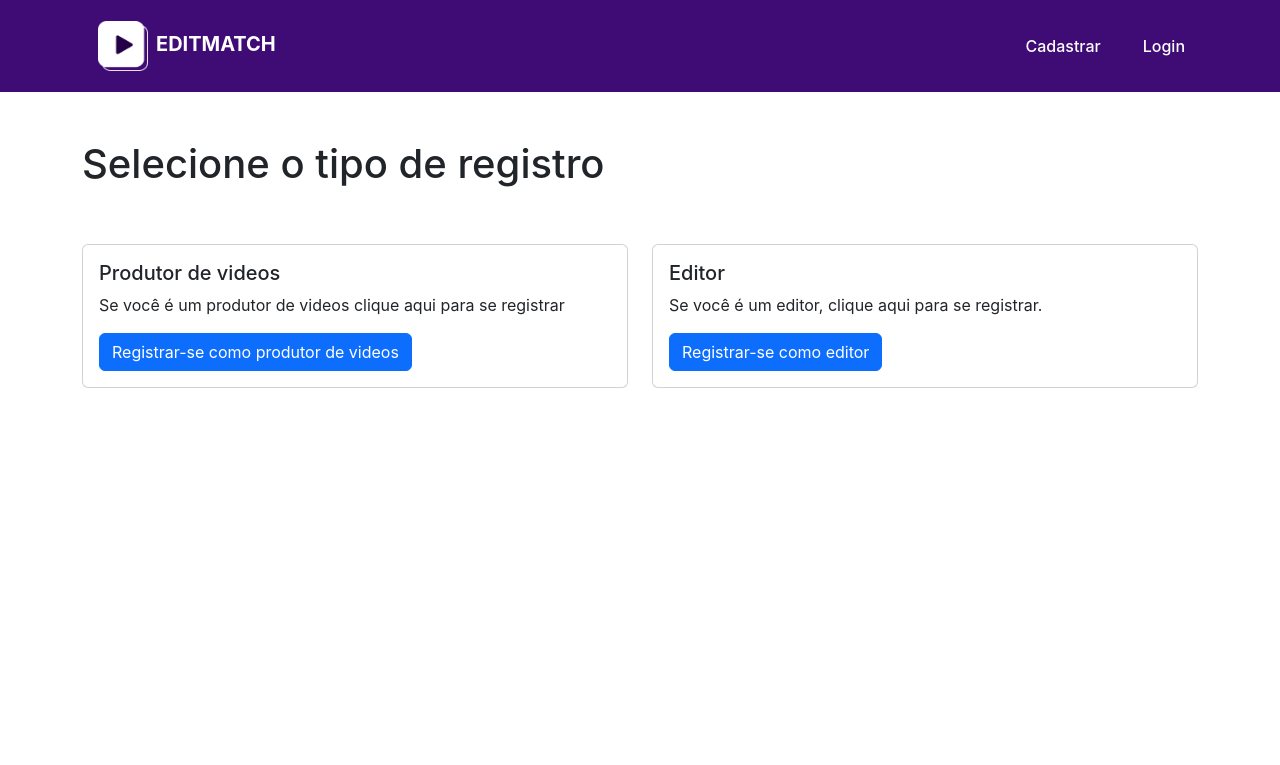
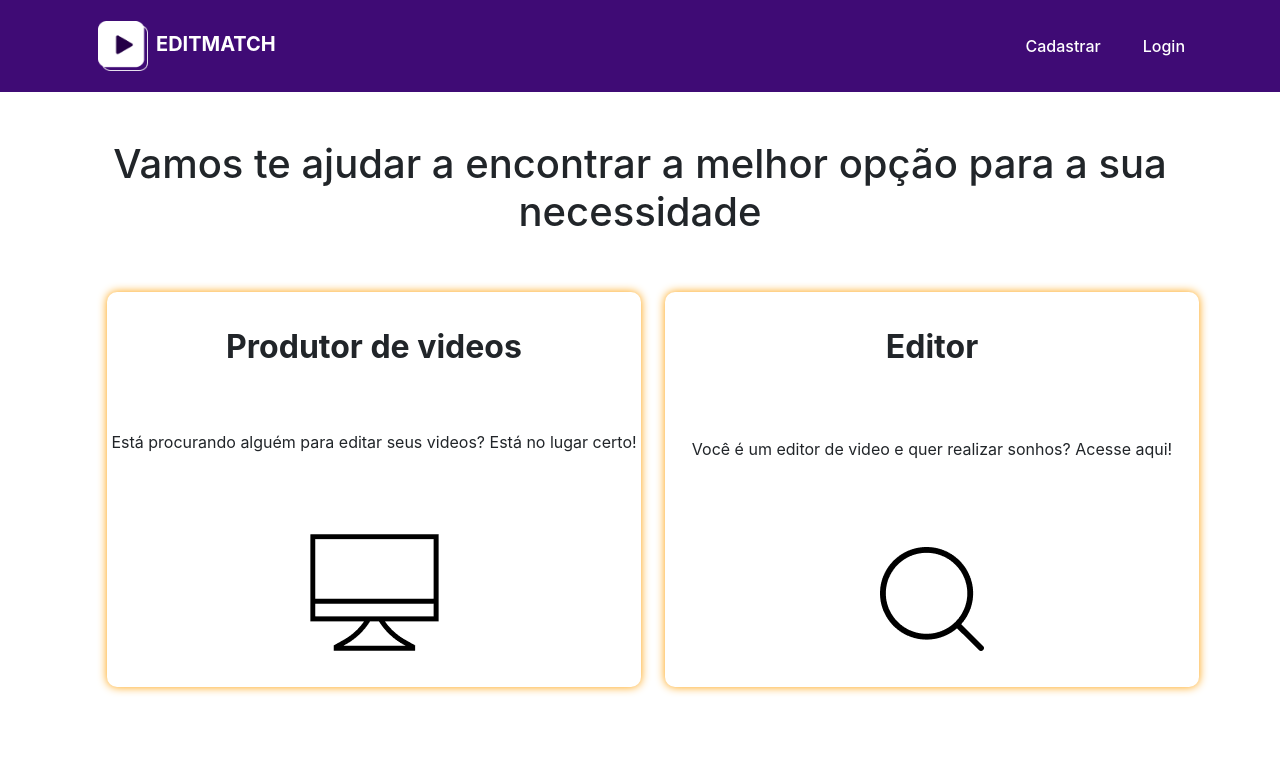
Before and after one commit to SPRINT-3-Semestre/Front-end, a React (Create React App) app in the folder frontend/: page /register-seletor in a window 1280 px wide. Shown: the top 765 px of the page. Built offline with nearby package versions, Linux system fonts and the light colour scheme.

Commit message:
UPDATE - refactor no cadastro e login e estilizacoes

```diff
--- a/frontend/src/pages/Auth/Register.jsx
+++ b/frontend/src/pages/Auth/Register.jsx
@@ -9,17 +9,27 @@ import style from '../../ui/styles/FormRegister.module.css';
 import imageRegister from '../../ui/images/register.svg';
 
 function Register() {
+
+
     const [email, setEmail] = useState('');
-    const [nome, setNome] = useState('');
+
+    const [name, setName] = useState('');
+
+    const [lastName, setLastName] = useState('');
+
     const [password, setPassword] = useState('');
+
     const [confirmPassword, setConfirmPassword] = useState('');
+
+    const [hourValue, setHourValue] = useState('n/a');
+
+    const [pixKey, setPixKey] = useState('11961667767');
+
     const { rota } = useLocation().state;
 
     const navigate = useNavigate();
 
     const endpoint = rota;
-    console.log(endpoint)
-
     const handleSubmit = async (event) => {
         event.preventDefault();
 
@@ -32,9 +42,12 @@ function Register() {
 
         try {
             const response = await axios.post(endpoint, {
-                nome: nome,
+                name: name,
+                last_name: lastName,
                 email: email,
                 password: password,
+                chavePix: pixKey,
+                valorHora: hourValue,
                 isEditor: endpoint === 'http://localhost:8080/editores' ? true : false
             });
 
@@ -60,7 +73,7 @@ function Register() {
                 <img src={imageRegister} className={style.login_image} alt="Imagem de arvore roxa " />
                 <div className="row mr-5">
                     <div className="col-12 col-md-12">
-                        <form onSubmit={handleSubmit} className={style.form_login}>
+                        <form onSubmit={handleSubmit} className={style.form_register}>
                             <h1 className={style.title}>Cadastro</h1>
                             <div className="form-group">
                                 <label htmlFor="inputName">Nome</label>
@@ -70,8 +83,20 @@ function Register() {
                                     id="inputName"
                                     aria-describedby="nameHelp"
                                     placeholder="Digite seu nome"
-                                    value={nome}
-                                    onChange={(event) => setNome(event.target.value)}
+                                    value={name}
+                                    onChange={(event) => setName(event.target.value)}
+                                    required
+                                />
+                            </div>
+                            <div className="form-group">
+                                <label htmlFor="inputLastName">Sobrenome</label>
+                                <input
+                                    type="text"
+                                    className="form-control"
+                                    id="inputLastName"
+                                    placeholder="Digite seu sobrenome"
+                                    value={lastName}
+                                    onChange={(event) => setLastName(event.target.value)}
                                     required
                                 />
                             </div>
@@ -112,6 +137,34 @@ function Register() {
                                     required
                                 />
                             </div>
+                            {rota === 'http://localhost:8080/editores' && (
+                                <>
+                                    <div className="form-group">
+                                        <label htmlFor="inputHourValue">Valor do seu serviço (Valor hora)</label>
+                                        <input
+                                            type="text"
+                                            className="form-control"
+                                            id="inputHourValue"
+                                            placeholder="Digite o valor do seu serviço"
+                                            value={hourValue}
+                                            onChange={(event) => setHourValue(event.target.value)}
+                                            required
+                                        />
+                                    </div>
+                                    <div className="form-group">
+                                        <label htmlFor="inputHourValue">Chave pix</label>
+                                        <input
+                                            type="text"
+                                            className="form-control"
+                                            id="inputPixKey"
+                                            placeholder="Digite sua chave pix"
+                                            value={pixKey}
+                                            onChange={(event) => setPixKey(event.target.value)}
+                                            required
+                                        />
+                                    </div>
+                                </>
+                            )}
                             <div className="row d-flex">
                                 <div className="col-md-6 mr-2">
                                     <Link to="/login" className={style.link_right}>Já tem cadastro?</Link>
--- a/frontend/src/pages/Auth/RegisterSelection.jsx
+++ b/frontend/src/pages/Auth/RegisterSelection.jsx
@@ -1,8 +1,13 @@
 // RegisterSelection.jsx
 import { Helmet } from "react-helmet";
 import Header from "../../ui/components/surfaces/Header";
-import { useState } from 'react';
 import { useNavigate } from 'react-router-dom';
+
+import style from '../../ui/styles/RegisterSelection.module.css'
+
+import monitor from '../../ui/images/Monitor.png';
+import magnifier from '../../ui/images/find.png';
+import Footer from "../../ui/components/surfaces/Footer";
 
 function RegisterSelection() {
     const navigate = useNavigate();
@@ -21,33 +26,37 @@ function RegisterSelection() {
             <Helmet title="EditMatch - Registro" />
             <Header />
             <div className="container">
+
                 <div className="row">
-                    <div className="col-md-12">
-                        <h1 className="mt-5">Selecione o tipo de registro</h1>
+                    <div className="col-md-12 text-center">
+                        <h1 className="mt-5">Vamos te ajudar a encontrar a melhor opção para a sua necessidade</h1>
+                    </div>
+
                     <div className="row">
+
                         <div className="col-md-6">
-                                <div className="card mt-5">
-                                    <div className="card-body">
+                            <div className={`mt-5 ${style.card}`} id="produtor" onClick={() => handleClick('produtor')}>
                                 <h5 className="card-title">Produtor de videos</h5>
-                                        <p className="card-text">Se você é um produtor de videos clique aqui para se registrar</p>
-                                        <button className="btn btn-primary" id="produtor" onClick={() => handleClick('produtor')}>Registrar-se como produtor de videos</button>
+                                <p className="card-text">Está procurando alguém para editar seus videos? Está no lugar certo!</p>
+                                <img src={monitor} alt="Icone de monitor" />
                             </div>
                         </div>
-                            </div>
+
+
                         <div className="col-md-6">
-                                <div className="card mt-5">
-                                    <div className="card-body">
+                            <div className={`mt-5 ${style.card}`} id="editor" onClick={() => handleClick('editor')}>
                                 <h5 className="card-title">Editor</h5>
-                                        <p className="card-text">Se você é um editor, clique aqui para se registrar.</p>
-                                        <button className="btn btn-primary" id="editor" onClick={() => handleClick('editor')}>Registrar-se como editor</button>
+                                <p className="card-text">Você é um editor de video e quer realizar sonhos? Acesse aqui!</p>
+                                <img src={magnifier} alt="Icone de lupa" />
                             </div>
                         </div>
+
                     </div>
                 </div>
+
             </div>
-                </div>
-            </div>
-        </>
+            <Footer />
+            d        </>
     )
 }
 
--- a/frontend/src/ui/components/modals/Pedido.jsx
+++ b/frontend/src/ui/components/modals/Pedido.jsx
@@ -23,7 +23,6 @@ function Pedido() {
          height: "100%",
          backgroundColor: "rgba(0, 0, 0, 0.7)",
          zIndex: 9999,
-         display: "flex",
          justifyContent: "center",
          alignItems: "center",
       }}>
--- a/frontend/src/ui/styles/FormRegister.module.css
+++ b/frontend/src/ui/styles/FormRegister.module.css
@@ -1,4 +1,4 @@
-.form_login {
+.form_register {
     display: flex;
     flex-direction: column;
     align-items: center;
@@ -10,10 +10,10 @@
     font-size: 14px;
     position: relative;
     right: 50em;
-    bottom: 22em;
+    bottom: 30em;
 }
 
-.form_login input {
+.form_register input {
     display: flex;
     width: 382px;
     height: 46px;
@@ -28,17 +28,17 @@
     box-shadow: 0px 4px 4px 0px rgba(0, 0, 0, 0.25);
 }
 
-.form_login label {
+.form_register label {
     margin-top: 1em;
     font-size: 15px;
 }
 
-.form_login a {
+.form_register a {
     display: flex;
     flex-direction: row;
 }
 
-.form_login button {
+.form_register button {
     display: flex;
     justify-content: center;
     text-align: center;
@@ -55,24 +55,24 @@
     margin-top: 1em;
 }
 
-.form_login button:hover {
+.form_register button:hover {
     transition: 0.5s;
     background: #0B5ED7;
     cursor: pointer;
 }
 
-.form_login a {
+.form_register a {
     text-decoration: none;
     color: #000;
     cursor: pointer;
 }
 
-.form_login a:hover {
+.form_register a:hover {
     text-decoration: underline;
     color: #0B5ED7;
 }
 
-.form_login .link_right {
+.form_register .link_right {
     margin-top: 0.1em;
     display: flex;
     position: relative;
@@ -87,7 +87,7 @@
 .login_image {
     display: flex;
     position: relative;
-    top: 10em;
+    top: 5em;
     left: 30em;
     width: 60%;
 }
--- a/frontend/src/ui/styles/Header.module.css
+++ b/frontend/src/ui/styles/Header.module.css
@@ -1,9 +1,9 @@
 .editmatch_logo_color {
-    color: black; /* Define a cor do texto como preto */
+    color: black;
   }
 
   .editmatch_logo_color:hover {
-    color: blue; /* Define a cor do texto como preto */
+    color: blue;
   }
 
   .button {
--- /dev/null
+++ b/frontend/src/ui/styles/RegisterSelection.module.css
@@ -0,0 +1,32 @@
+.card {
+    width: 100%;
+    text-wrap: nowrap;
+    height: 100%;
+    border-radius: 10px;
+    box-shadow: 0px 0px 10px 0px #FF9E00;
+    display: flex;
+    flex-direction: column;
+    justify-content: space-between;
+    align-items: center;
+    padding: 36px;
+    margin: 25px;
+    cursor: pointer;
+    transition: all 0.3s ease-in-out;
+    margin-bottom: 5em;
+}
+
+
+.card:hover {
+    transition: 1.2;
+    transform: scale(1.2);
+}
+
+.card p{
+    text-align: center;
+}
+
+.card h5{
+    font-size: 2em;
+    font-weight: bold;
+    text-align: center;
+}
```
Also changed, not shown: frontend/src/ui/images/Monitor.png (added), frontend/src/ui/images/find.png (added). Lines whose indentation alone changed are shown as unchanged.
